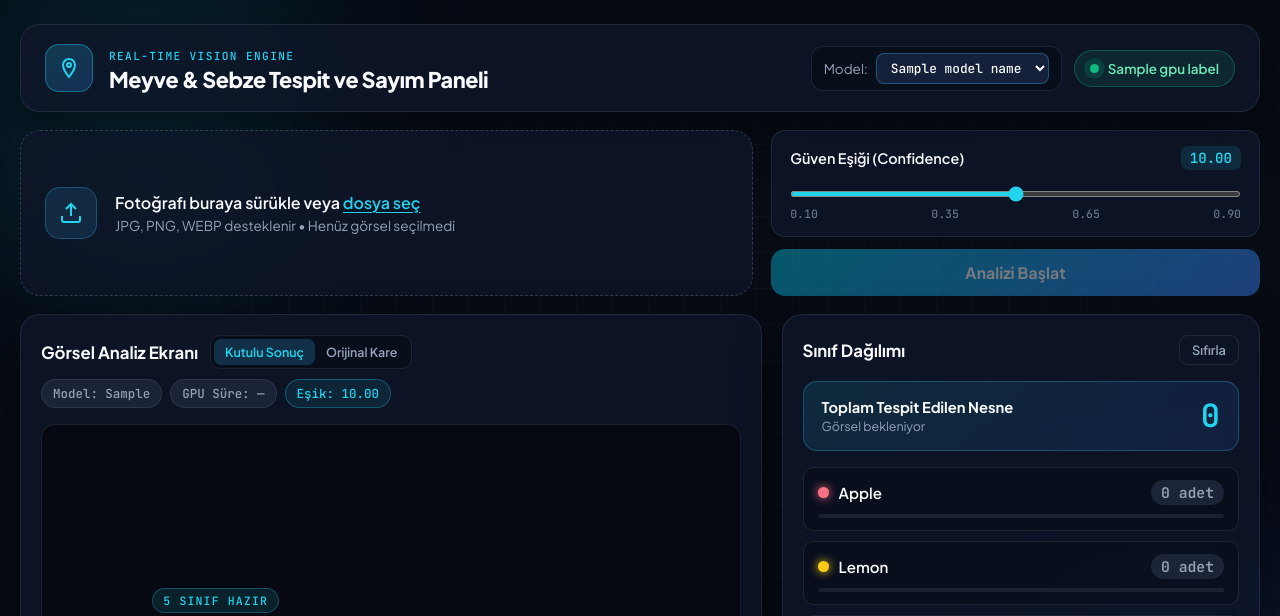
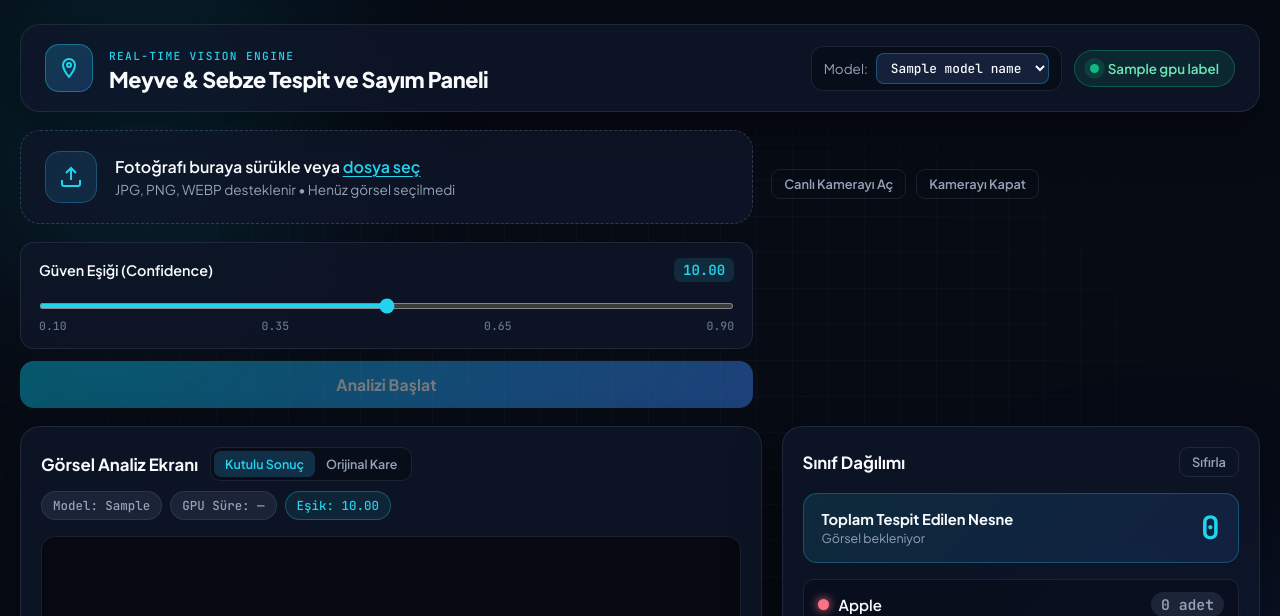
Before and after one commit to Yusuf5825/Fruit_Vegtetables_Detect, a Flask app: template web_flask/templates/index.html in a window 1280 px wide. Shown: the top 616 px of the page. Run offline with Flask 3, Linux system fonts and the light colour scheme; the template is opened without the code that fills it: most values are stand-ins (such as "Sample title", 1, 10 or a date in 2020).

Commit message:
Expose live camera controls in Flask UI

```diff
--- a/web_flask/templates/index.html
+++ b/web_flask/templates/index.html
@@ -64,6 +64,13 @@
             <p class="drop-sub" id="fileMeta">JPG, PNG, WEBP desteklenir • Henüz görsel seçilmedi</p>
           </div>
         </div>
+      </div>
+
+      <div class="camera-tools" aria-label="Canlı kamera testi">
+        <button type="button" class="ghost-btn" id="cameraStartBtn">Canlı Kamerayı Aç</button>
+        <button type="button" class="ghost-btn" id="cameraStopBtn" disabled>Kamerayı Kapat</button>
+        <video id="cameraVideo" autoplay playsinline muted hidden></video>
+        <canvas id="cameraCanvas" hidden></canvas>
       </div>
 
       <div class="deck-actions">
```
